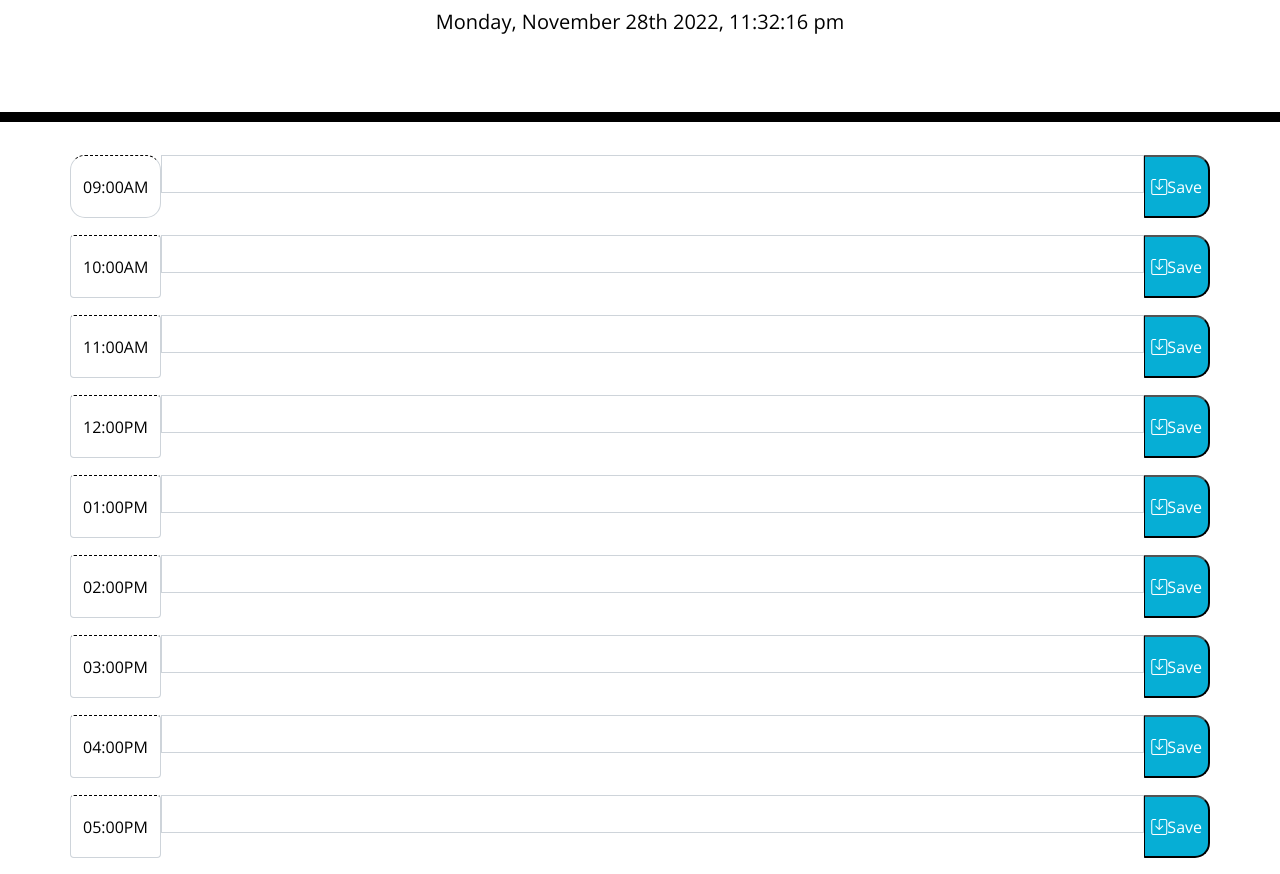
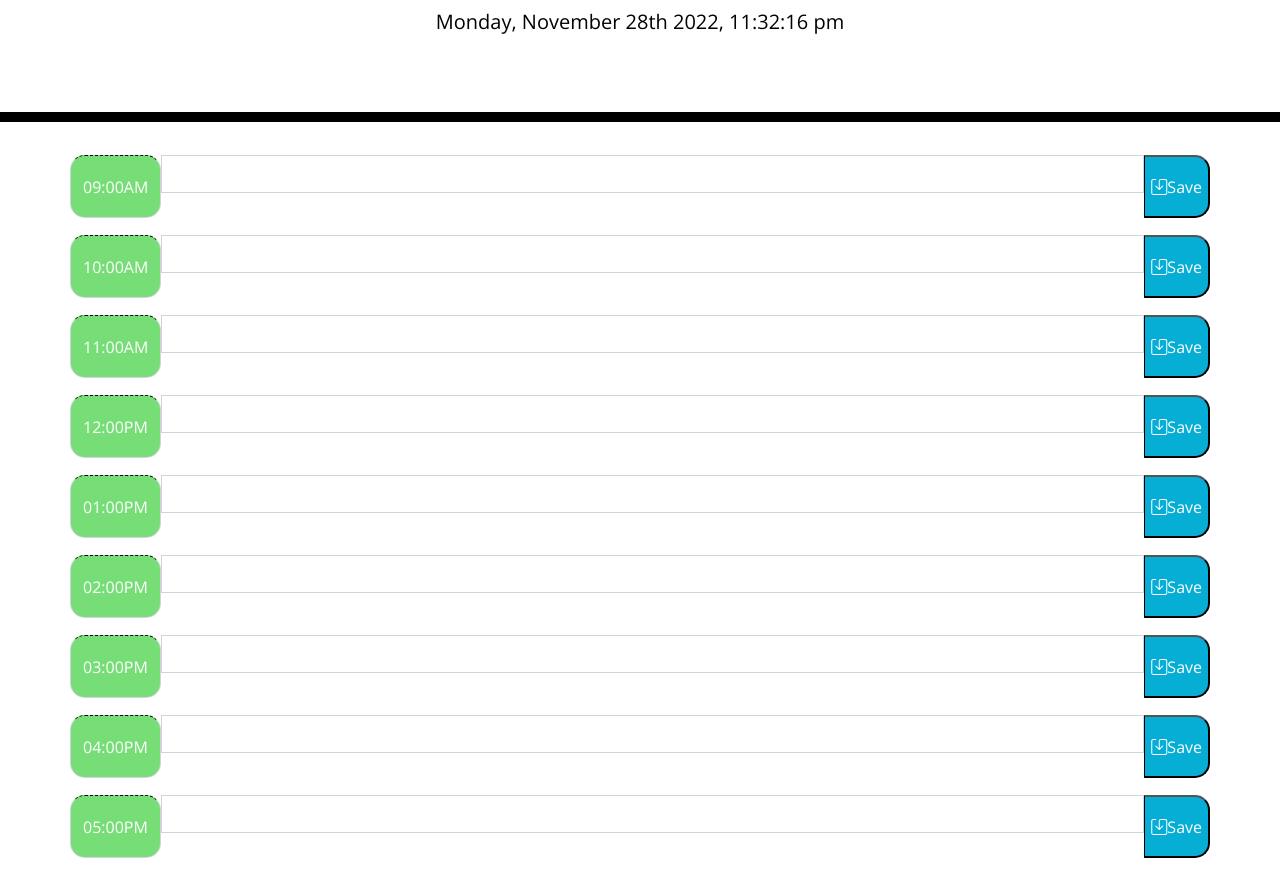
Before and after one commit to danielle-l-perry95/work-day-scheduler, a plain HTML site: page index.html in a window 1280 px wide. Shown: the part 182-1056 px from the top of the page. Drawn offline with nearby package versions, Linux system fonts and the light colour scheme.

Commit message:
working on grabbing the id of the span elements to change the color based on time

```diff
--- a/index.html
+++ b/index.html
@@ -33,63 +33,63 @@
       <!-- Timeblocks go here -->
       <div class="row">
         <div class="input-group mb-3">
-          <span class="input-group-text hour time-block"  id="09"  id="inputGroup-sizing-default">09:00AM</span>
+          <span class="input-group-text hour time-block"  id="09" >09:00AM</span>
           <input type="text" name="schedule-item" class="userText form-control description" aria-label="Recipient's username" aria-describedby="button-addon2">
           <button class="saveBtn" type="button" id="button-addon2"><i class="bi bi-save"></i>Save</button>
         </div>
       </div>
       <div class="row">
         <div class="input-group mb-3">
-          <span class= "input-group-text hour"  id="10"  id="inputGroup-sizing-default">10:00AM</span>
+          <span class= "input-group-text hour time-block"  id="10">10:00AM</span>
           <input type="text" name="schedule-item" class="userText form-control" aria-label="Recipient's username" aria-describedby="button-addon2">
           <button class="saveBtn" type="button" id="button-addon2"><i class="bi bi-save"></i>Save</button>
         </div>
       </div>
       <div class="row">
         <div class="input-group mb-3">
-          <span class= "input-group-text hour"  id="11" id="inputGroup-sizing-default">11:00AM</span>
+          <span class= "input-group-text hour time-block"  id="11">11:00AM</span>
           <input type="text" class="form-control"  aria-label="Recipient's username" aria-describedby="button-addon2">
           <button class="saveBtn" type="button" id="button-addon2"><i class="bi bi-save"></i>Save</button>
         </div>
       </div>
       <div class="row">
         <div class="input-group mb-3">
-          <span class= "input-group-text hour" id="12" id="inputGroup-sizing-default">12:00PM</span>
+          <span class= "input-group-text hour time-block" id="12" id="inputGroup-sizing-default">12:00PM</span>
           <input type="text" class="form-control" aria-label="Recipient's username" aria-describedby="button-addon2">
           <button class="saveBtn" type="button" id="button-addon2"><i class="bi bi-save"></i>Save</button>
         </div>
       </div>
       <div class="row">
         <div class="input-group mb-3">
-          <span class= "input-group-text hour"  id="13" id="inputGroup-sizing-default">01:00PM</span>
+          <span class= "input-group-text hour time-block"  id="13">01:00PM</span>
           <input type="text" class="form-control" aria-label="Recipient's username" aria-describedby="button-addon2">
           <button class="saveBtn" type="button" id="button-addon2"><i class="bi bi-save"></i>Save</button>
         </div>
       </div>
       <div class="row">
         <div class="input-group mb-3">
-          <span class= "input-group-text hour" id="14" id="inputGroup-sizing-default">02:00PM</span>
+          <span class= "input-group-text hour time-block" id="14">02:00PM</span>
           <input type="text" class="form-control" aria-label="Recipient's username" aria-describedby="button-addon2">
           <button class="saveBtn" type="button" id="button-addon2"><i class="bi bi-save"></i>Save</button>
         </div>
       </div>
       <div class="row">
         <div class="input-group mb-3">
-          <span class= "input-group-text hour"  id="15" id="inputGroup-sizing-default">03:00PM</span>
+          <span class= "input-group-text hour time-block"  id="15">03:00PM</span>
           <input type="text" class="form-control" aria-label="Recipient's username" aria-describedby="button-addon2">
           <button class="saveBtn" type="button" id="button-addon2"><i class="bi bi-save"></i>Save</button>
         </div>
       </div>
       <div class="row">
         <div class="input-group mb-3">
-          <span class= "input-group-text hour"  id="16" id="inputGroup-sizing-default">04:00PM</span>
+          <span class= "input-group-text hour time-block"  id="16">04:00PM</span>
           <input type="text" class="form-control" aria-label="Recipient's username" aria-describedby="button-addon2">
           <button class="saveBtn" type="button" id="button-addon2"><i class="bi bi-save"></i>Save</button>
         </div>
       </div>
       <div class="row">
         <div class="input-group mb-3">
-          <span class= "input-group-text hour"  id="17" id="inputGroup-sizing-default">05:00PM</span>
+          <span class= "input-group-text hour time-block"  id="17">05:00PM</span>
           <input type="text" class="form-control" aria-label="Recipient's username" aria-describedby="button-addon2">
           <button class="saveBtn" type="button" id="button-addon2"><i class="bi bi-save"></i>Save</button>
         </div>
--- a/script.js
+++ b/script.js
@@ -27,22 +27,28 @@ $('.saveBtn').click(function(e) {
 // 24 hour variable
 moment(currentHour).format("HHmm");
 var currentHour = moment();
+
 // Array of the hour id's
-var hourElement = [
-    $('#09'),
-    $('#10'),
-    $('#11'),
-    $('#12'),
-    $('#13'),
-    $('#14'),
-    $('#15'),
-    $('#16'),
-    $('#17'),
-]
-// Loop to add the class based on time This does not work
+// var hourElement = [
+//     $('#09'),
+//     $('#10'),
+//     $('#11'),
+//     $('#12'),
+//     $('#13'),
+//     $('#14'),
+//     $('#15'),
+//     $('#16'),
+//     $('#17'),
+// ]
+
+// var hourParse = parseInt(hourElement)
+// console.log(hourElement)
+// Loop to add the class based on time This does not work. Work on trying to grab each id beyond just the first one
 function timeLoop() {
-    hourElement.forEach( () => {
-    if (currentHour === hourElement) {
+    $('.time-block').each( function() {
+        //loop through the id
+       var hourElement = $(this).attr('id')
+    if (currentHour == hourElement) {
         $(".hour").removeClass("past")
         $(".hour").removeClass("future")
         $(".hour").addClass("present")
@@ -55,6 +61,7 @@ function timeLoop() {
         $(".hour").removeClass("present")
         $(".hour").addClass("future")
 })}
+timeLoop()
 
 
 
```
